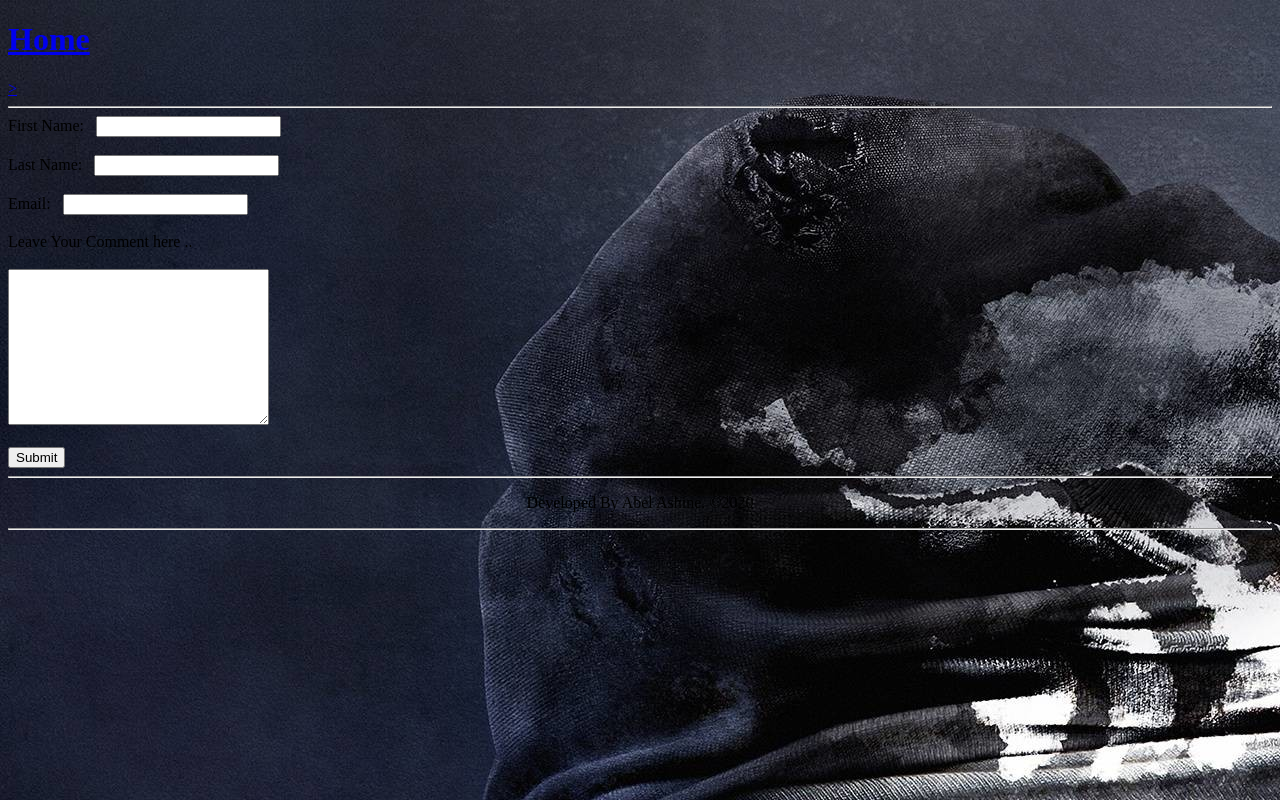
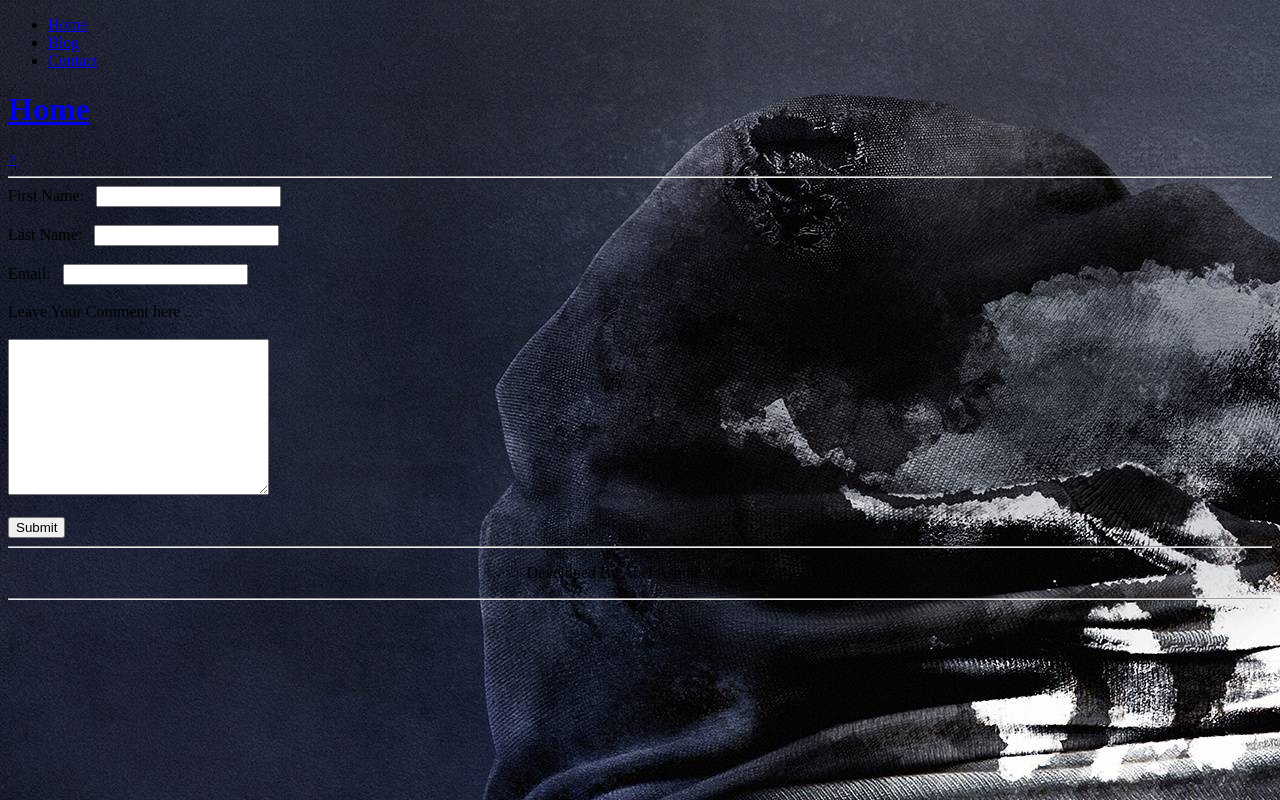
Before and after one commit to AbelAshine1234/MyCvAssignment, a plain HTML site: page contact.html in a window 1280 px wide. Drawn offline with Linux system fonts and the light colour scheme.

```diff
--- a/contact.html
+++ b/contact.html
@@ -8,6 +8,22 @@
     <title>Contact</title>
 </head>
 <body>
+
+    <header>
+        <nav>
+         <ul>
+             <li>
+                 <a href="index.html">Home</a>
+             </li>
+             <li>
+                  <a href="blog.html">Blog</a>
+            </li>
+             <li>
+                 <a href="contact.html">Contact</a>
+            </li>
+         </ul>
+        </nav>
+    </header>
     <a href="index.html"><h1>Home</h1>></a>
     <style>
      body{
```
